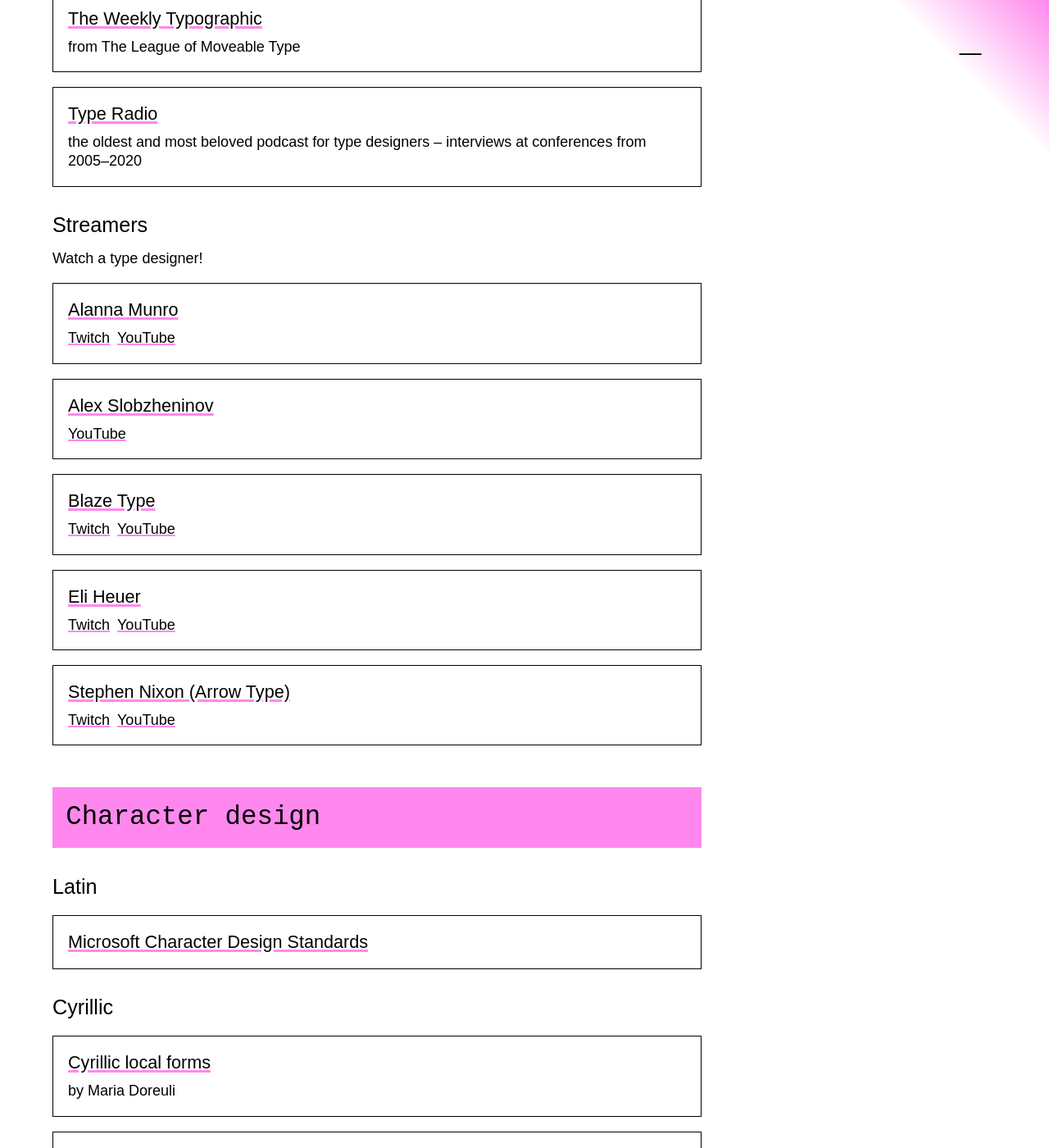
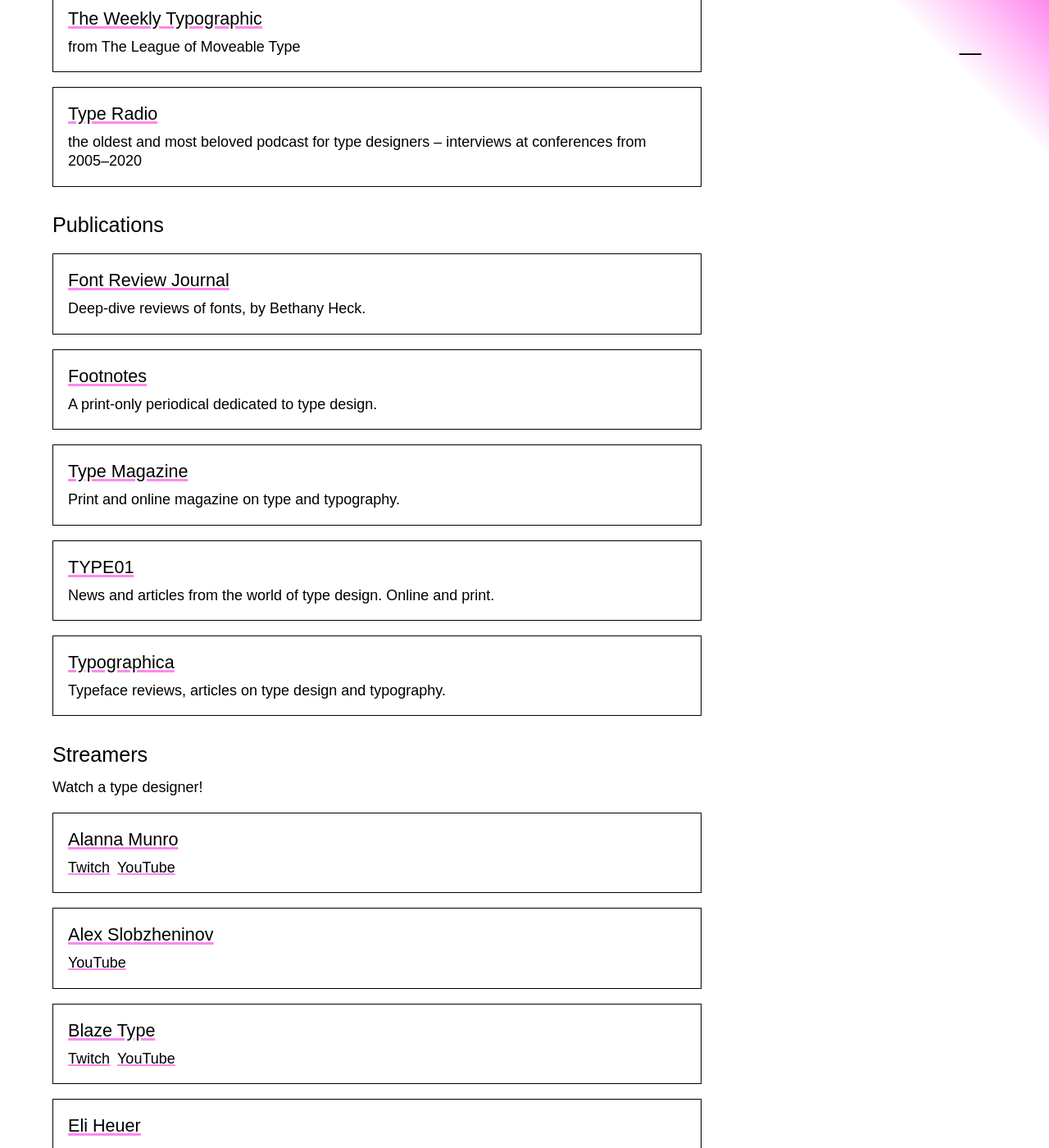
Before and after one commit to justinpenner/type-design-resources, a Jekyll site: the page built from index.md, in a window 1280 px wide and 1400 px high, scrolled down 8809 px. Shown: the whole window at 82% size. Built offline with Jekyll 4.4.1, drawn with Linux system fonts in a browser that asks for light colours; some web fonts are replaced; some of the changed text lies outside the part shown.

Commit message:
New Publications section + a polytonic Greek article

```diff
--- a/_data/data.yaml
+++ b/_data/data.yaml
@@ -222,6 +222,23 @@
           - name: The Weekly Typographic
             url: https://www.theleagueofmoveabletype.com/podcast
             description: from The League of Moveable Type
+      - name: Publications
+        items:
+          - name: Footnotes
+            url: http://www.footnotes.ch/
+            description: A print-only periodical dedicated to type design.
+          - name: Typographica
+            url: https://typographica.org/
+            description: Typeface reviews, articles on type design and typography.
+          - name: Type Magazine
+            url: https://www.typemag.org/
+            description: Print and online magazine on type and typography.
+          - name: Font Review Journal
+            url: https://fontreviewjournal.com/
+            description: Deep-dive reviews of fonts, by Bethany Heck.
+          - name: TYPE01
+            url: https://type-01.com/
+            description: News and articles from the world of type design. Online and print.
       - name: Streamers
         description: Watch a type designer!
         items:
@@ -295,6 +312,9 @@
           - name: Greek type design
             url: https://leonidas.net/greek-type-design/
             description: by Gerry Leonidas
+          - name: "Polytonic Greek: a guide for type designers"
+            url: https://github.com/irenevl/Polytonic-tutorial
+            description: by Irene Vlachou
       - name: Hebrew
         items:
           - name: Some guidelines and recommendations for the design of a Hebrew book typeface
```
